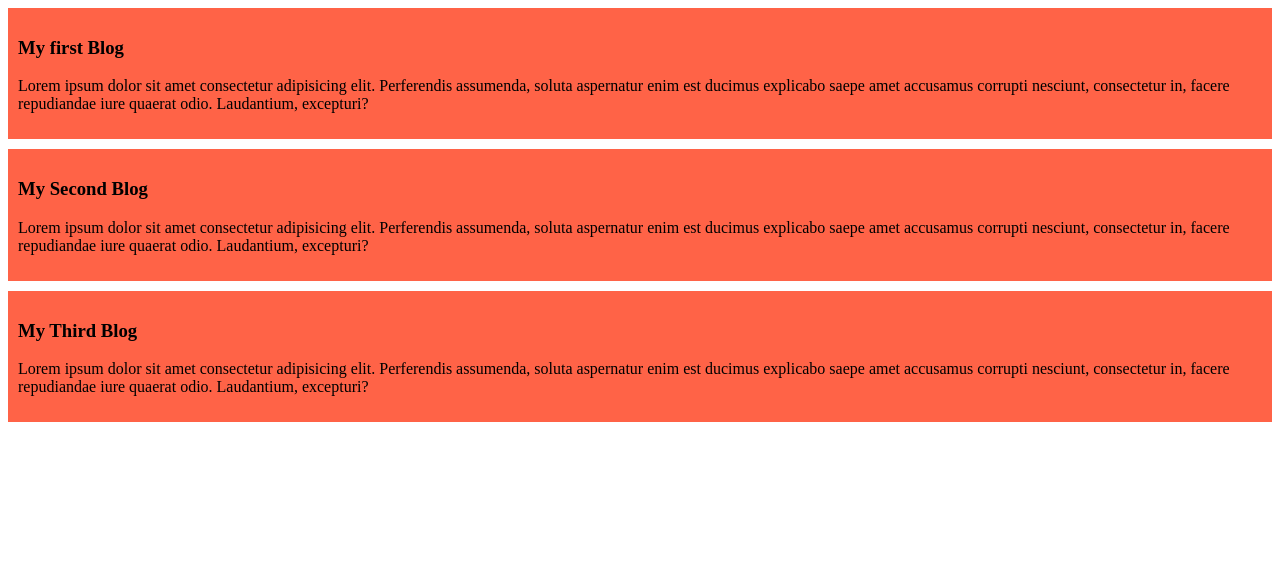
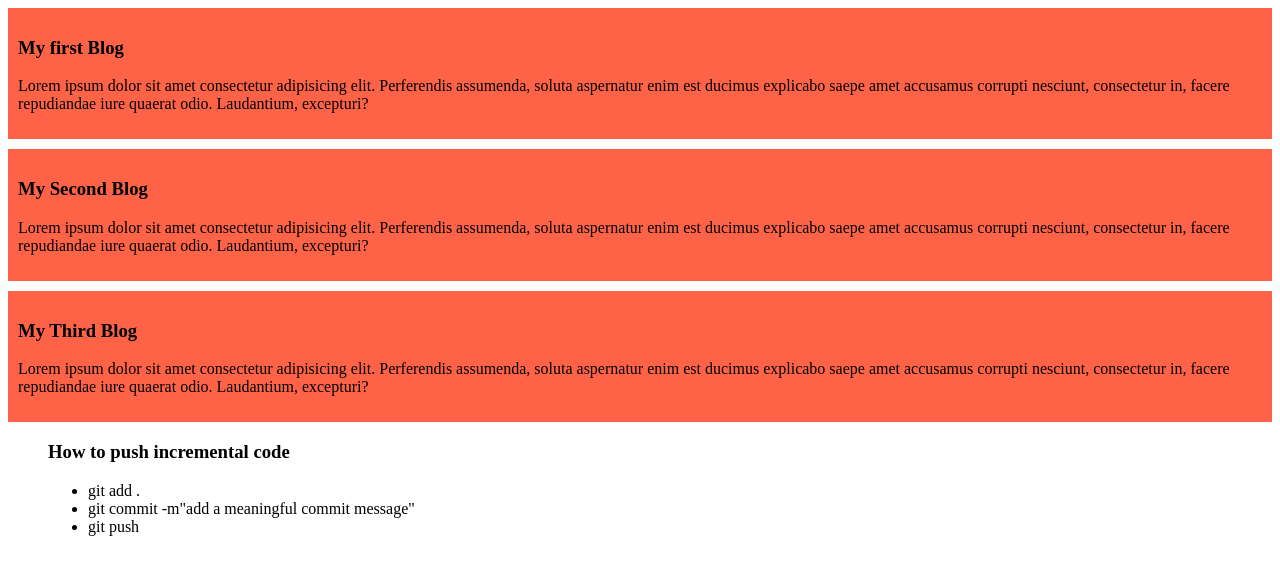
Before and after one commit to IMSABUJ97/my-simple-website-, a plain HTML site: page index.html in a window 1280 px wide. Drawn offline with Linux system fonts and the light colour scheme.

Commit message:
added a list to push code

```diff
--- a/index.html
+++ b/index.html
@@ -19,5 +19,13 @@
         <h3>My Third Blog</h3>
         <p>Lorem ipsum dolor sit amet consectetur adipisicing elit. Perferendis assumenda, soluta aspernatur enim est ducimus explicabo saepe amet accusamus corrupti nesciunt, consectetur in, facere repudiandae iure quaerat odio. Laudantium, excepturi?</p>
     </div>
+    <dir>
+        <h3>How to push incremental code</h3>
+        <ul>
+            <li>git add .</li>
+            <li>git commit -m"add a meaningful commit message"</li>
+            <li>git push</li>
+        </ul>
+    </dir>
 </body>
 </html>
```
